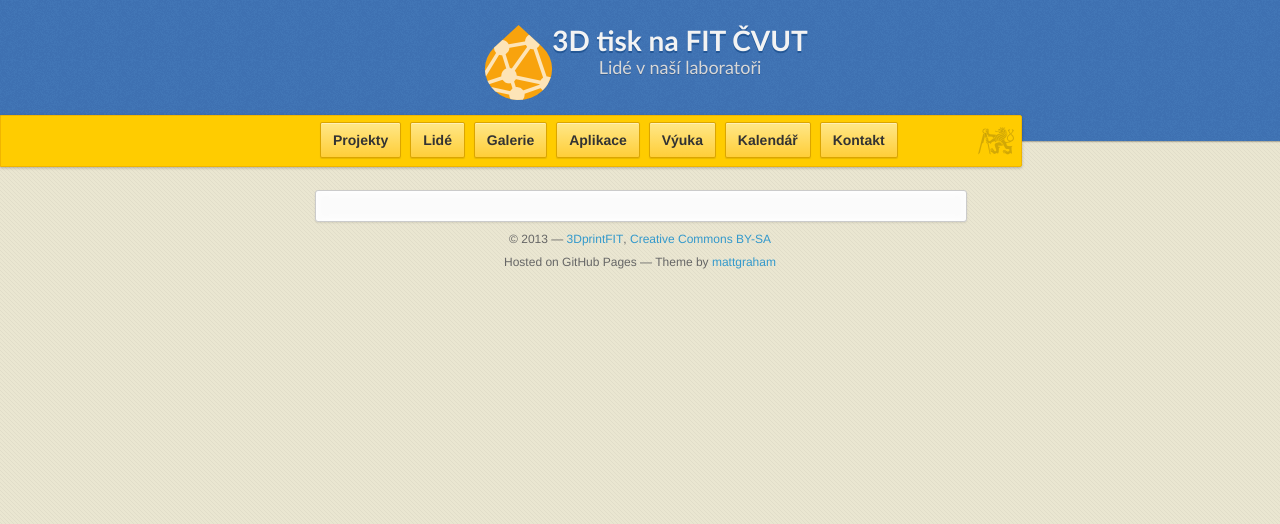
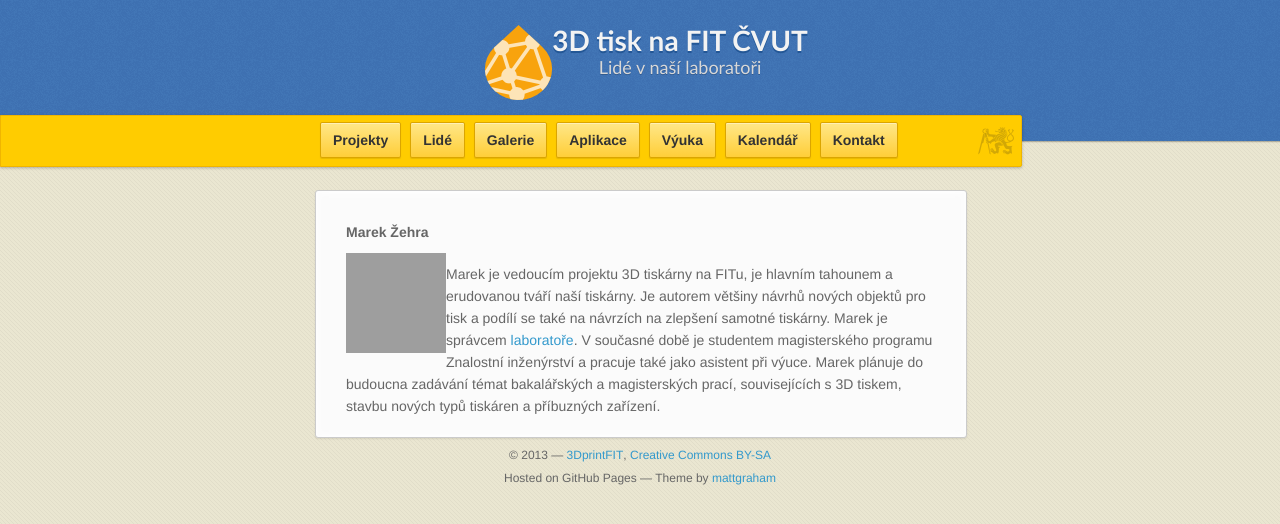
Before and after one commit to 3DprintFIT/3dprintfit.github.com, a Jekyll site: the page built from lide.md, in a window 1280 px wide. Shown: the top 524 px of the page. Built offline with Jekyll 4.4.1, drawn with Linux system fonts in a browser that asks for light colours; nearby versions of some CDN libraries; grey boxes are pictures that could not be loaded.

Commit message:
Added Marek

```diff
--- a/lide.md
+++ b/lide.md
@@ -2,3 +2,8 @@
 title: Lidé v naší laboratoři
 layout: default
 ---
+
+#### Marek Žehra
+<img style="float:left" src="https://secure.gravatar.com/avatar/009b16604a96c6389534babf8d2f3a63?size=100&.png" alt="Marek Žehra"/>
+
+Marek je vedoucím projektu 3D tiskárny na FITu, je hlavním tahounem a erudovanou tváří naší tiskárny. Je autorem většiny návrhů nových objektů pro tisk a podílí se také na návrzích na zlepšení samotné tiskárny. Marek je správcem [laboratoře](kontakt). V současné době je studentem magisterského programu Znalostní inženýrství a pracuje také jako asistent při výuce. Marek plánuje do budoucna zadávání témat bakalářských a magisterských prací, souvisejících s 3D tiskem, stavbu nových typů tiskáren a příbuzných zařízení.
```
